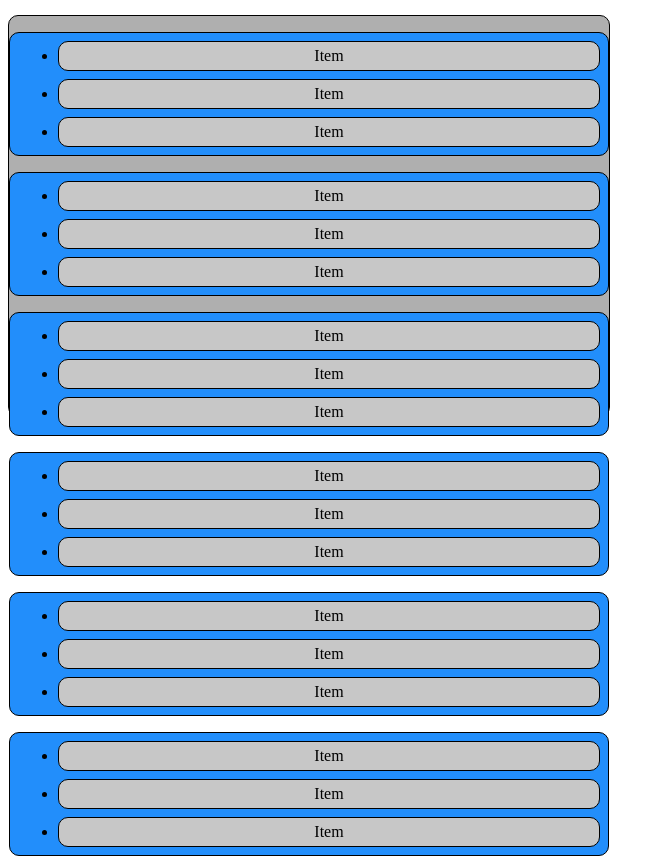
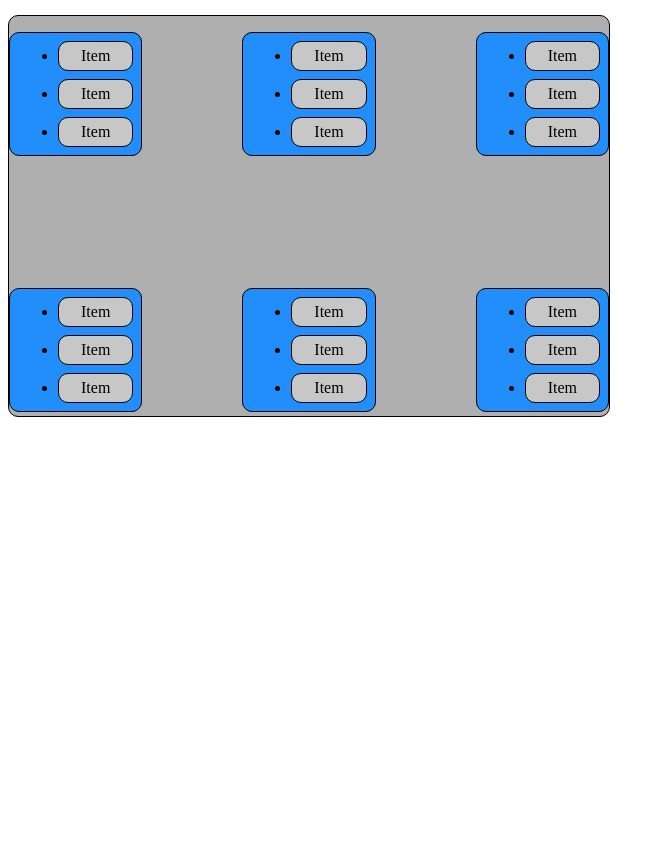
Before and after one commit to bruhoffman/grid-container-exemplo, a plain HTML site: page index.html in a window 1280 px wide. Shown: the part 44-900 px from the top of the page, without its empty margins (0-665 px from the left). After the commit the page ends 800 px from the top, so only its background shows below. Drawn offline with Linux system fonts and the light colour scheme.

Commit message:
Exemplo de Grid

```diff
--- a/style.css
+++ b/style.css
@@ -4,6 +4,13 @@ div {
     border: 1px solid black;
     width: 600px;
     height: 400px;
+    display: grid;
+    grid-template-rows: 1fr 1fr;
+    grid-template-columns: 1fr 1fr 1fr;
+    /* justify-items: center;
+    align-items: center; */
+    row-gap: 100px;
+    column-gap: 100px;
 }
 
 .azul {
```
